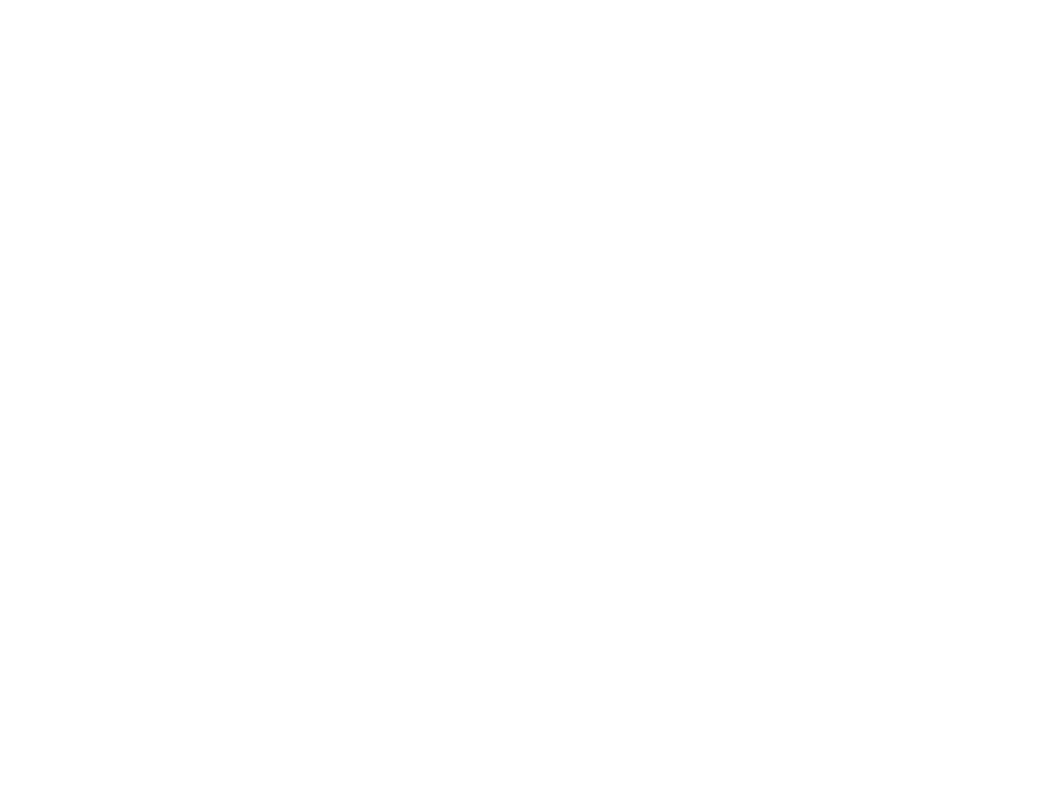
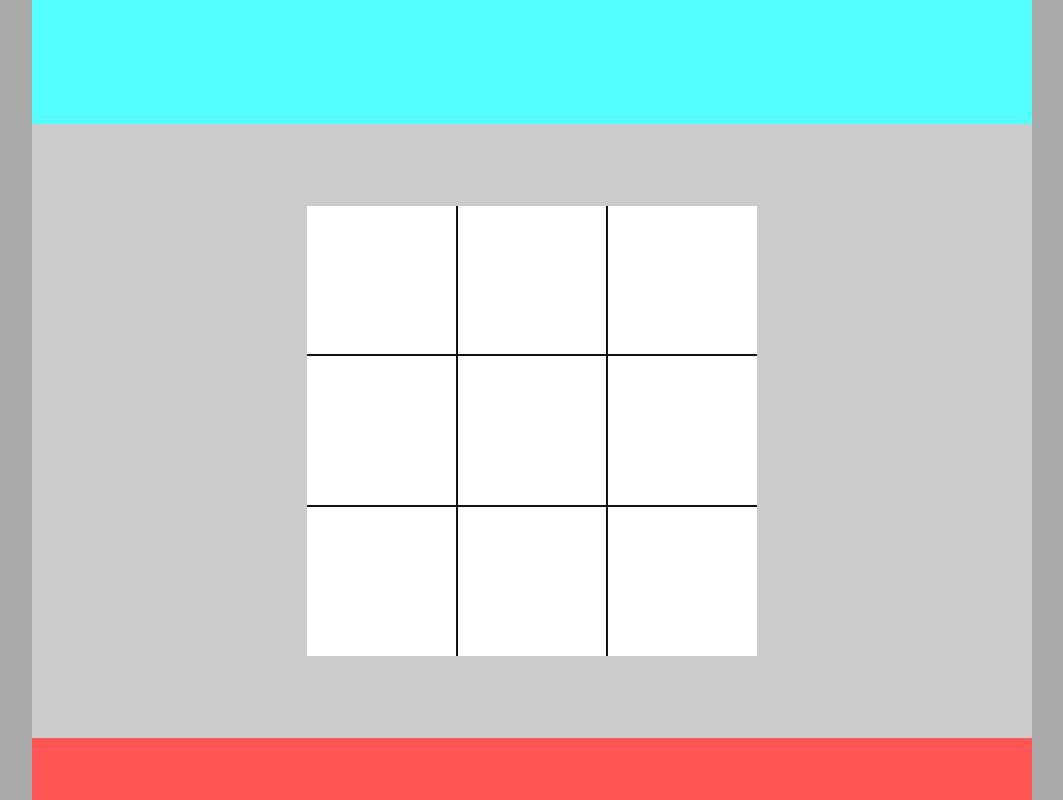
Before and after one commit to MongrelArchitect/tic-tac-toe, a website: page index.html in a window 1280 px wide. Shown: the whole page, without its empty margins (108-1171 px from the left). Drawn offline with Linux system fonts and the light colour scheme.

Commit message:
Setup basic page layout

```diff
--- a/index.html
+++ b/index.html
@@ -1,13 +1,30 @@
 <!DOCTYPE html>
 <html lang="en">
   <head>
-    <meta charset="utf-8">
-    <meta name="viewport" content="width=device-width, initial-scale=1">
-    <link rel="stylesheet" href="./styles/reset.css">
-    <link rel="stylesheet" href="./styles/style.css">
-    <title>Page Title</title>
+    <meta charset="utf-8" />
+    <meta name="viewport" content="width=device-width, initial-scale=1" />
+    <link rel="stylesheet" href="./styles/reset.css" />
+    <link rel="stylesheet" href="./styles/style.css" />
+    <title>Tic-Tac-Toe</title>
   </head>
   <body>
+    <div class="container">
+      <div class="header"></div>
+      <div class="content">
+        <div class="game">
+          <div class="grid-cell"></div>
+          <div class="grid-cell"></div>
+          <div class="grid-cell"></div>
+          <div class="grid-cell"></div>
+          <div class="grid-cell"></div>
+          <div class="grid-cell"></div>
+          <div class="grid-cell"></div>
+          <div class="grid-cell"></div>
+          <div class="grid-cell"></div>
+        </div>
+      </div>
+      <div class="footer"></div>
+    </div>
     <script src="./script.js"></script>
   </body>
 </html>
--- a/styles/style.css
+++ b/styles/style.css
@@ -0,0 +1,48 @@
+* {
+  box-sizing: border-box;
+}
+
+body {
+  background: #aaa;
+  font-family: Helvetica, Arial, sans-serif;
+  width: 100vw;
+  height: 100vh;
+}
+
+.container {
+  display: grid;
+  grid-template-rows: 2fr 10fr 1fr;
+  height: 100%;
+  margin: auto;
+  max-width: 1000px;
+  width: 100%;
+}
+
+.content {
+  align-items: center;
+  background: #ccc;
+  display: grid;
+  justify-items: center;
+}
+
+.footer {
+  background: #f55;
+}
+
+.game {
+  aspect-ratio: 1 / 1;
+  background: #111;
+  display: grid;
+  gap: 2px;
+  grid-template: repeat(3, 1fr) / repeat(3, 1fr);
+  max-width: 450px;
+  width: 100%;
+}
+
+.grid-cell {
+  background: #fff;
+}
+
+.header {
+  background: #5ff;
+}
```
